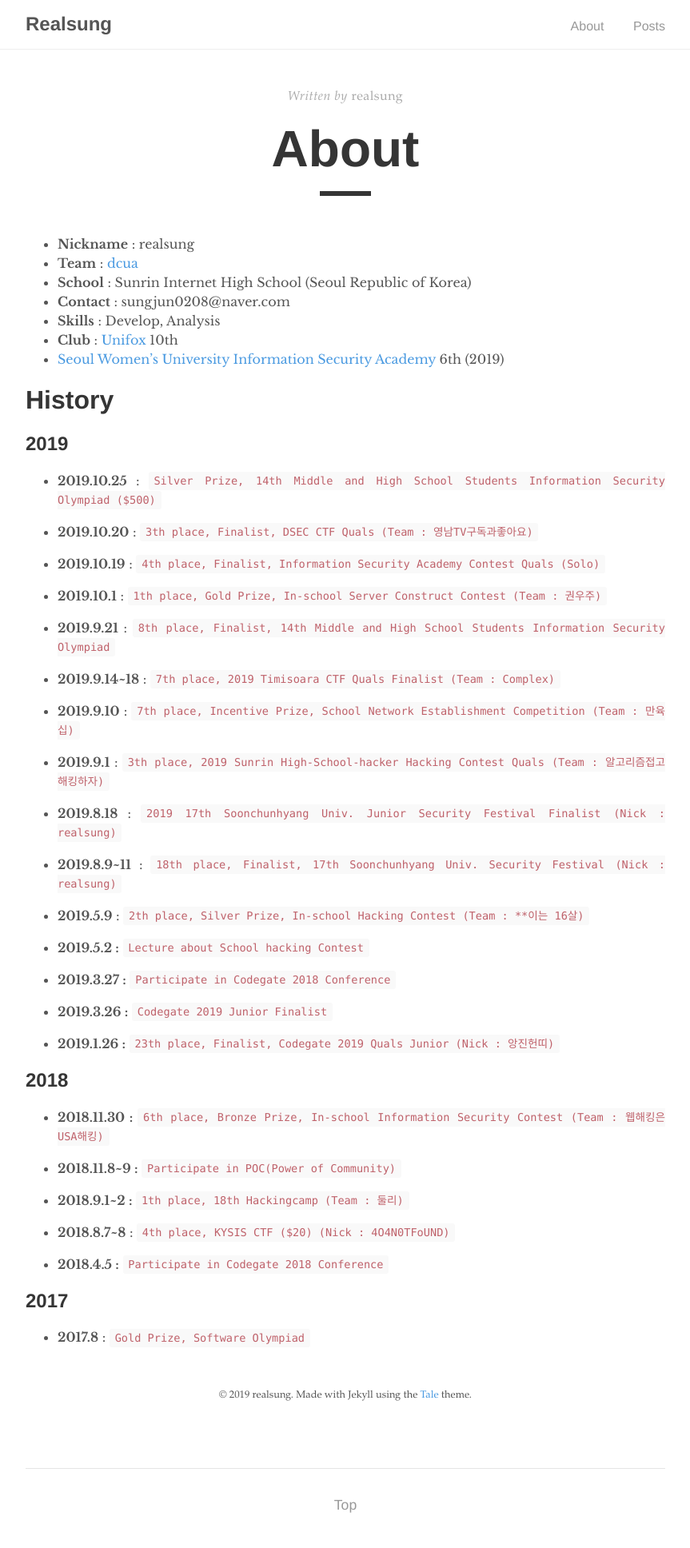
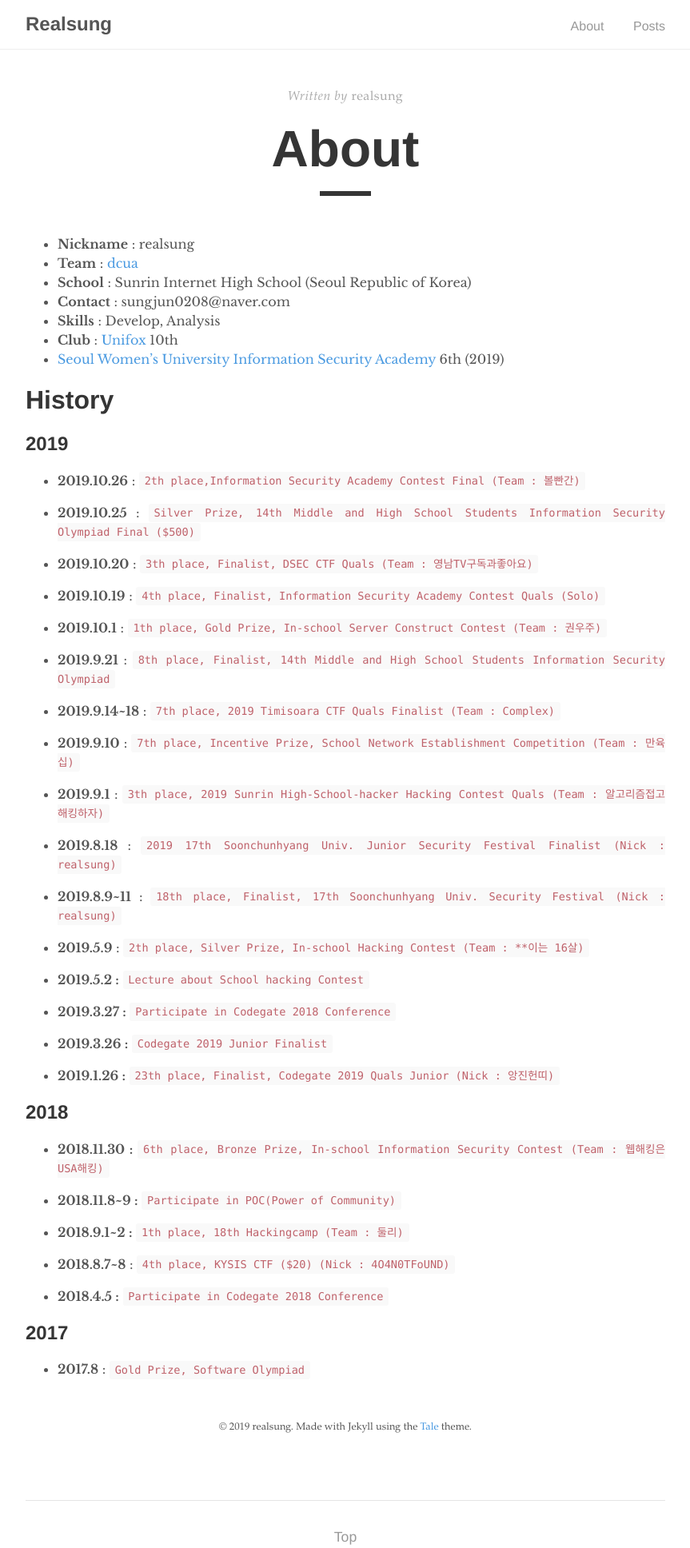
Before and after one commit to realsung/realsung.github.io_backup, a Jekyll site: the page built from about.md, in a window 1280 px wide. Shown: the whole page at 80% size, without its empty margins (208-1071 px from the left). Built offline with Jekyll 4.4.1, drawn with Linux system fonts in a browser that asks for light colours; before the commit the page ends 1896 px from its top, so only the background shows below that.

Commit message:
update about

```diff
--- a/about.md
+++ b/about.md
@@ -16,7 +16,9 @@ permalink: /about/
 <h1>History</h1>
 ## 2019
 
-* __2019.10.25__ : `Silver Prize, 14th Middle and High School Students Information Security Olympiad ($500)`
+* __2019.10.26__ : `2th place,Information Security Academy Contest Final (Team : 볼빤간) `
+
+* __2019.10.25__ : `Silver Prize, 14th Middle and High School Students Information Security Olympiad Final ($500)`
 
 * __2019.10.20__ : `3th place, Finalist, DSEC CTF Quals (Team : 영남TV구독과좋아요) `
 
```
